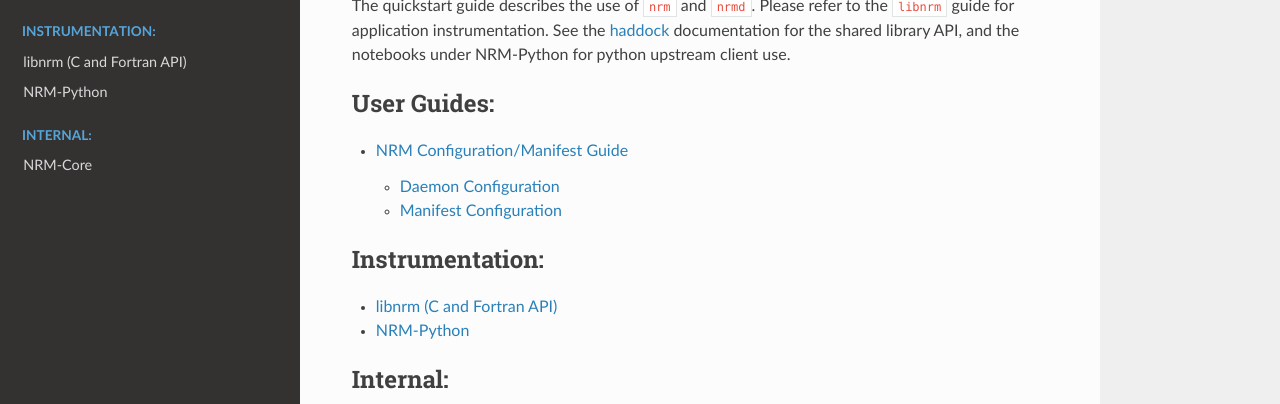
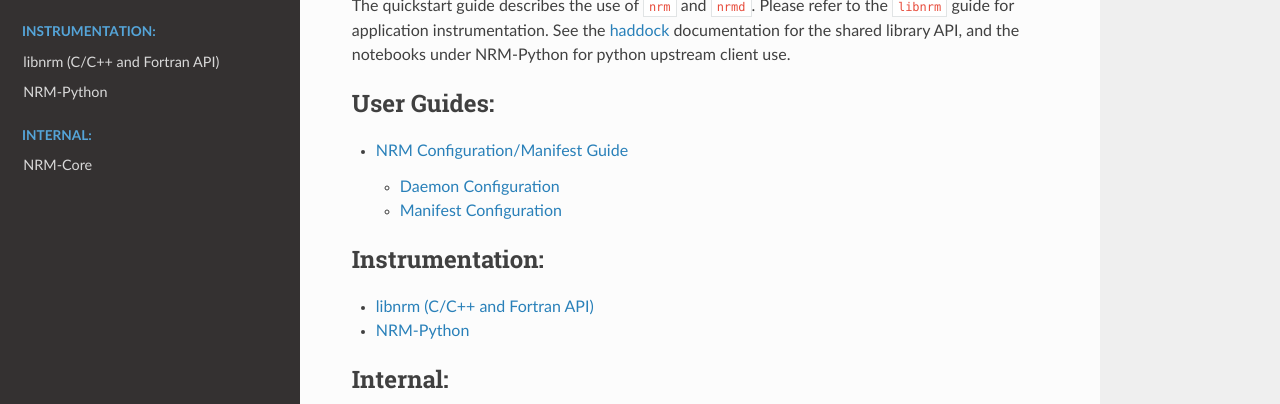
Before and after one commit to anlsys/nrm-docs, a Sphinx documentation site: the page built from doc/index.rst, in a window 1280 px wide and 900 px high, scrolled down 761 px, cut to the strip 163-567 px from the top of the window. Built offline with Sphinx 7.4.7 and the Read the Docs theme 2.0.0, drawn with Linux system fonts in a browser that asks for light colours; pages that are not in the unit, such as notebooks, are missing from menus.

```diff
--- a/doc/index.rst
+++ b/doc/index.rst
@@ -39,7 +39,7 @@ and the notebooks under :doc:`NRM-Python<nrm-python:index>` for python upstream
    :maxdepth: 2
    :caption: Instrumentation:
 
-   libnrm (C and Fortran API) <https://nrm.readthedocs.io/projects/libnrm/en/master/>
+   libnrm (C/C++ and Fortran API) <https://nrm.readthedocs.io/projects/libnrm/en/master/>
    NRM-Python <https://nrm.readthedocs.io/projects/nrm-python/en/master/>
 
 .. toctree::
```
